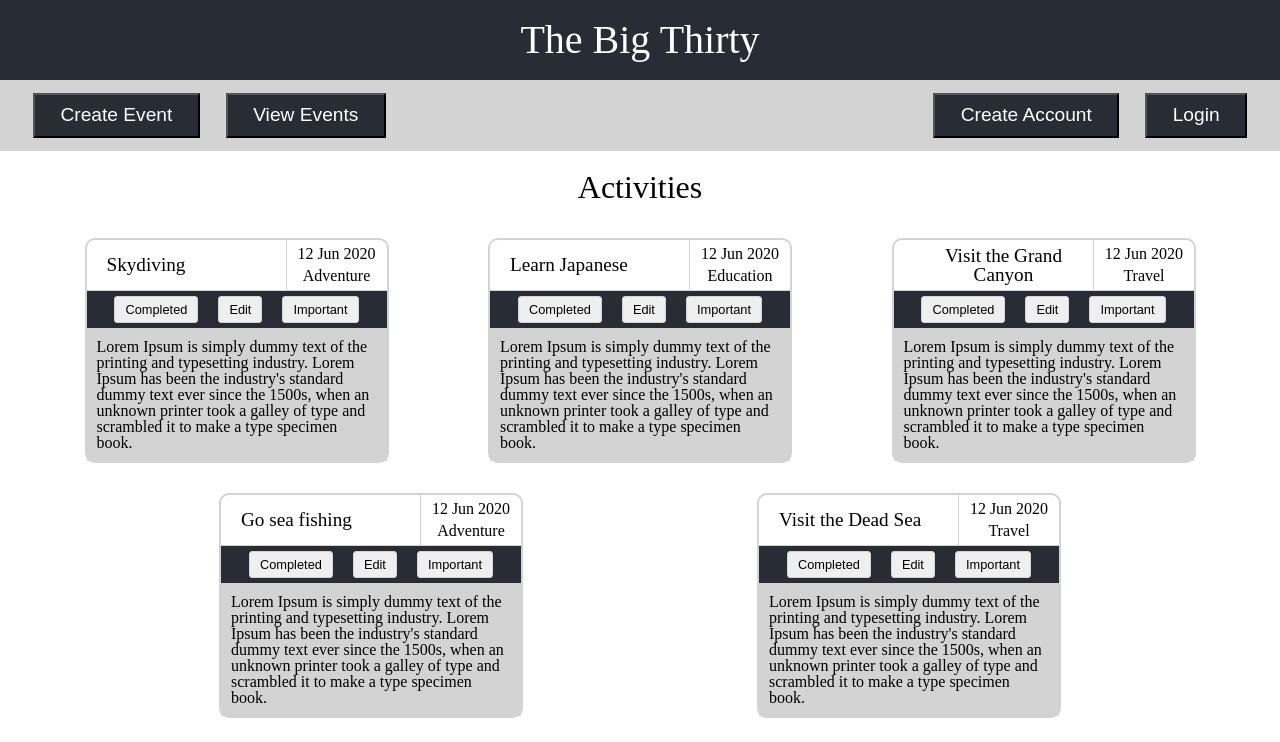
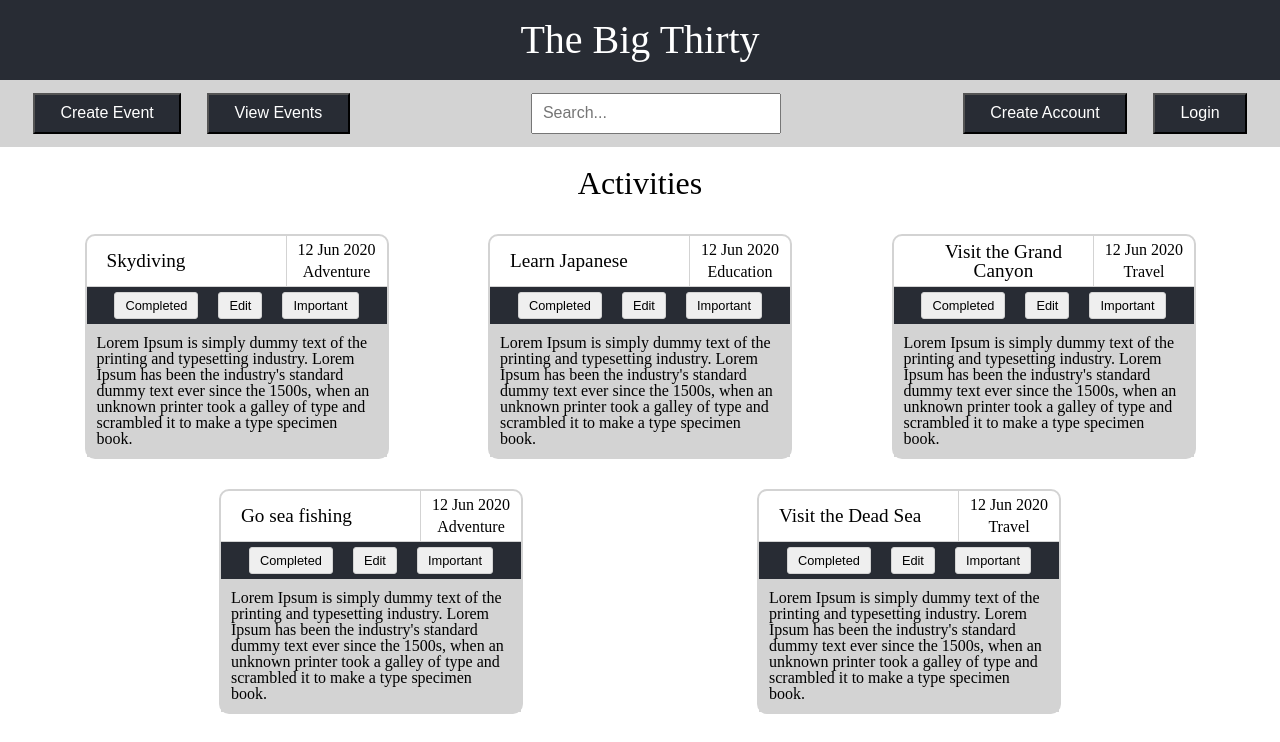
Before and after one commit to Build-Week-30-Before-30/Front-End, a React (Create React App) app in the folder the-big-thirty/: page / in a window 1280 px wide. Shown: the top 742 px of the page. Built offline with nearby package versions, Linux system fonts and the light colour scheme.

Commit message:
Incorporate search function

```diff
--- a/the-big-thirty/src/App.js
+++ b/the-big-thirty/src/App.js
@@ -1,61 +1,25 @@
-import React from 'react';
+import React, {useState} from 'react';
 import './App.css';
 import ActivityList from './ActivityList';
 import Navigation from './Navigation';
-
-const dummyData = [
-  {
-    title: 'Skydiving',
-    description: "Lorem Ipsum is simply dummy text of the printing and typesetting industry. Lorem Ipsum has been the industry's standard dummy text ever since the 1500s, when an unknown printer took a galley of type and scrambled it to make a type specimen book. ",
-    date: '12 Jun 2020',
-    category: 'Adventure',
-    completed: false,
-    links: ['link1', 'link2']
-  },
-  {
-    title: 'Learn Japanese',
-    description: "Lorem Ipsum is simply dummy text of the printing and typesetting industry. Lorem Ipsum has been the industry's standard dummy text ever since the 1500s, when an unknown printer took a galley of type and scrambled it to make a type specimen book. ",
-    date: '12 Jun 2020',
-    category: 'Education',
-    completed: false,
-    links: ['link1', 'link2']
-  },
-  {
-    title: 'Visit the Grand Canyon',
-    description: "Lorem Ipsum is simply dummy text of the printing and typesetting industry. Lorem Ipsum has been the industry's standard dummy text ever since the 1500s, when an unknown printer took a galley of type and scrambled it to make a type specimen book. ",
-    date: '12 Jun 2020',
-    category: 'Travel',
-    completed: false,
-    links: ['link1', 'link2']
-  },
-  {
-    title: 'Go sea fishing',
-    description: "Lorem Ipsum is simply dummy text of the printing and typesetting industry. Lorem Ipsum has been the industry's standard dummy text ever since the 1500s, when an unknown printer took a galley of type and scrambled it to make a type specimen book. ",
-    date: '12 Jun 2020',
-    category: 'Adventure',
-    completed: false,
-    links: ['link1', 'link2']
-  },
-  {
-    title: 'Visit the Dead Sea',
-    description: "Lorem Ipsum is simply dummy text of the printing and typesetting industry. Lorem Ipsum has been the industry's standard dummy text ever since the 1500s, when an unknown printer took a galley of type and scrambled it to make a type specimen book. ",
-    date: '12 Jun 2020',
-    category: 'Travel',
-    completed: false,
-    links: ['link1', 'link2']
-  },
-]
-
-console.log(dummyData);
+import { dummyData } from "./dummydata";
 
 function App() {
+
+  const [searchTerm, setSearchTerm] = useState('');
+  const onSearch = event => {
+    setSearchTerm(event.target.value)
+  }
+
   return (
     <div className="App">
       <header className="App-header">
         <h1>The Big Thirty</h1>
       </header>
-      <Navigation />
-      <ActivityList activityList={dummyData}/>
+      <Navigation onSearch={onSearch} searchTerm={searchTerm}/>
+      <ActivityList activityList=
+        {dummyData.filter(activity => activity.title.toLowerCase().includes(searchTerm.toLowerCase())
+        )}/>
     </div>
   );
 }
--- a/the-big-thirty/src/Navigation.js
+++ b/the-big-thirty/src/Navigation.js
@@ -1,6 +1,7 @@
 import React from "react";
 import styled from "styled-components";
 import { Link } from "react-router-dom";
+import SearchForm from "./SearchForm.js";
 
 const StyledNavigation = styled.div`
   background-color: lightgray;
@@ -12,18 +13,21 @@ const StyledNavigation = styled.div`
 const NavButton = styled.button`
   margin: .8rem;
   padding: 0.6rem 1.6rem;
-  font-size: 1.2rem;
+  font-size: 1rem;
   color: white;
   background-color: #282c34;
 `;
 
-export default function Navigation() {
+export default function Navigation(props) {
+
+  const {onSearch, searchTerm} = props;
   return (
     <StyledNavigation>
       <div>
         <Link to='/'><NavButton>Create Event</NavButton></Link>
         <Link to='/'><NavButton>View Events</NavButton></Link>
       </div>
+      <SearchForm onSearch={onSearch} searchTerm={searchTerm}/>
       <div>
         <Link to='/'><NavButton>Create Account</NavButton></Link>
         <Link to='/'><NavButton>Login</NavButton></Link>
--- /dev/null
+++ b/the-big-thirty/src/SearchForm.js
@@ -0,0 +1,26 @@
+import React from 'react';
+import styled from "styled-components";
+
+const StyledInput = styled.input`
+  width: 250px;
+  font-size: 1rem;
+  margin: 0.8rem;
+  padding: 0.6rem;
+`;
+
+export default function SearchForm(props) {
+
+  const {onSearch, searchTerm} = props;
+
+  return (
+    <section>
+      <StyledInput
+        onChange={onSearch}
+        value={searchTerm}
+        id='Search'
+        type='search'
+        placeholder='Search...'
+      />
+    </section>
+  )
+}
--- /dev/null
+++ b/the-big-thirty/src/dummydata.js
@@ -0,0 +1,42 @@
+export const dummyData = [
+  {
+    title: 'Skydiving',
+    description: "Lorem Ipsum is simply dummy text of the printing and typesetting industry. Lorem Ipsum has been the industry's standard dummy text ever since the 1500s, when an unknown printer took a galley of type and scrambled it to make a type specimen book. ",
+    date: '12 Jun 2020',
+    category: 'Adventure',
+    completed: false,
+    links: ['link1', 'link2']
+  },
+  {
+    title: 'Learn Japanese',
+    description: "Lorem Ipsum is simply dummy text of the printing and typesetting industry. Lorem Ipsum has been the industry's standard dummy text ever since the 1500s, when an unknown printer took a galley of type and scrambled it to make a type specimen book. ",
+    date: '12 Jun 2020',
+    category: 'Education',
+    completed: false,
+    links: ['link1', 'link2']
+  },
+  {
+    title: 'Visit the Grand Canyon',
+    description: "Lorem Ipsum is simply dummy text of the printing and typesetting industry. Lorem Ipsum has been the industry's standard dummy text ever since the 1500s, when an unknown printer took a galley of type and scrambled it to make a type specimen book. ",
+    date: '12 Jun 2020',
+    category: 'Travel',
+    completed: false,
+    links: ['link1', 'link2']
+  },
+  {
+    title: 'Go sea fishing',
+    description: "Lorem Ipsum is simply dummy text of the printing and typesetting industry. Lorem Ipsum has been the industry's standard dummy text ever since the 1500s, when an unknown printer took a galley of type and scrambled it to make a type specimen book. ",
+    date: '12 Jun 2020',
+    category: 'Adventure',
+    completed: false,
+    links: ['link1', 'link2']
+  },
+  {
+    title: 'Visit the Dead Sea',
+    description: "Lorem Ipsum is simply dummy text of the printing and typesetting industry. Lorem Ipsum has been the industry's standard dummy text ever since the 1500s, when an unknown printer took a galley of type and scrambled it to make a type specimen book. ",
+    date: '12 Jun 2020',
+    category: 'Travel',
+    completed: false,
+    links: ['link1', 'link2']
+  },
+]
```
